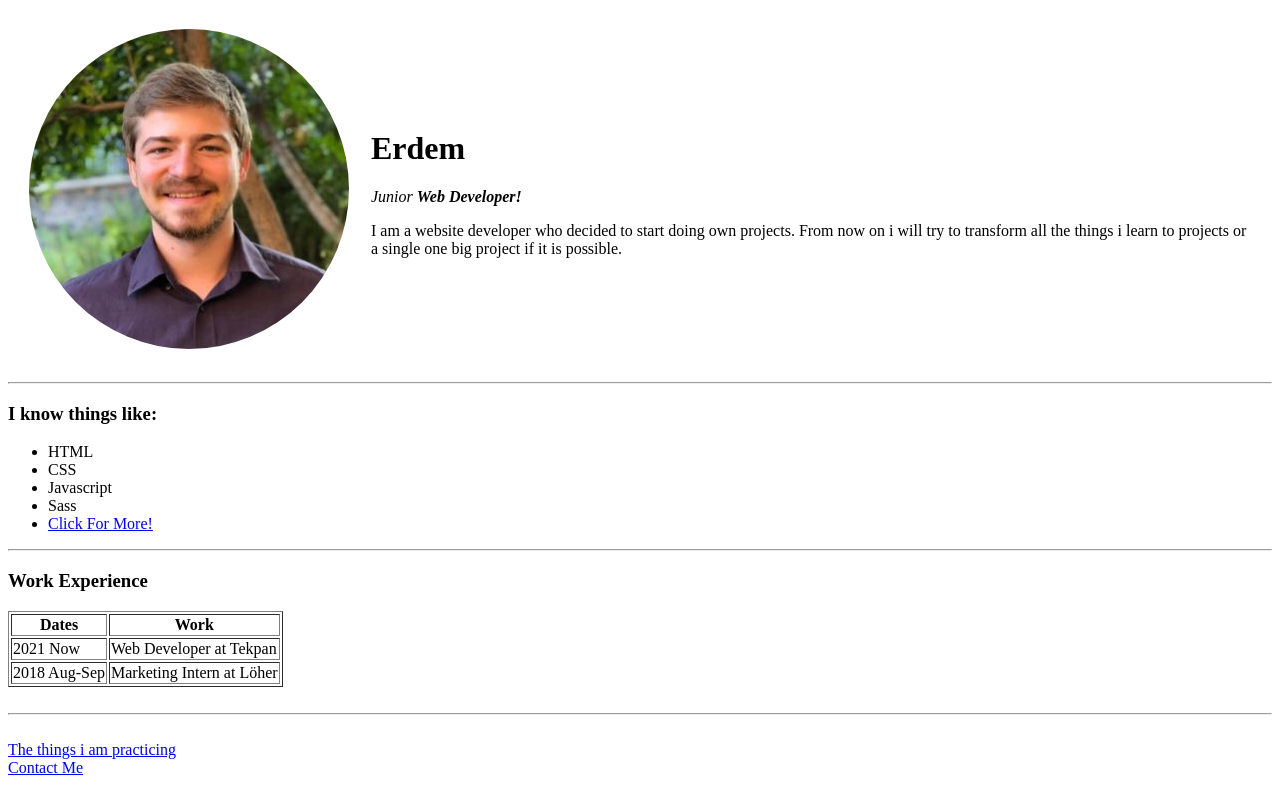
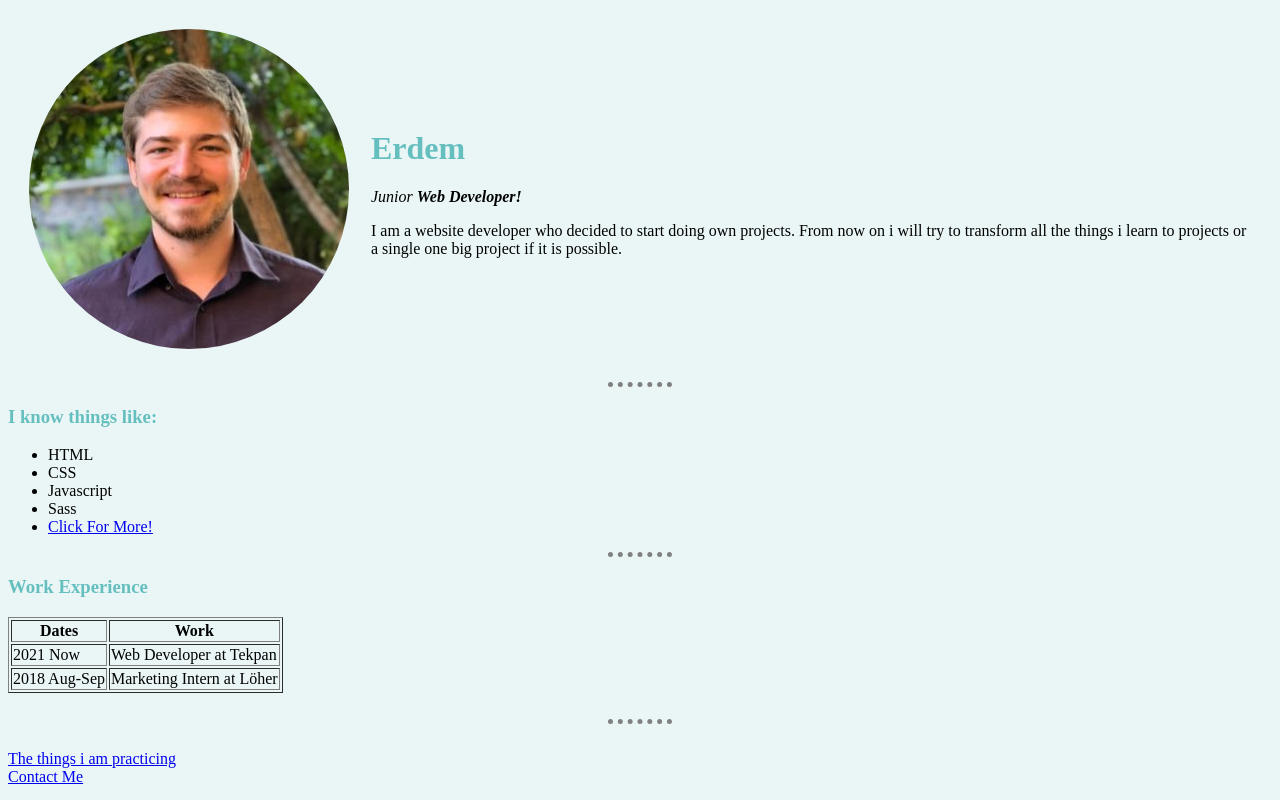
Before and after one commit to usererdem/beginnerHTML, a plain HTML site: page index.html in a window 1280 px wide. Drawn offline with Linux system fonts and the light colour scheme.

Commit message:
Add files via upload

```diff
--- /dev/null
+++ b/css/styles.css
@@ -0,0 +1,15 @@
+body {
+    background-color: #EAF6F6;
+}
+
+hr {
+    background-color: transparent;
+    width: 5%;
+    border-color: grey;
+    border-width: 5px;
+    border-style: dotted none none;
+}
+
+h1, h3 {
+    color: #66BFBF;
+}
--- a/index.html
+++ b/index.html
@@ -5,11 +5,13 @@
     <meta http-equiv="X-UA-Compatible" content="IE=edge">
     <meta name="viewport" content="width=device-width, initial-scale=1.0">
     <title> ♠ Erdem Elvan's Personal Site</title>
+    <link rel="stylesheet" href="css/styles.css">
 </head>
+
 <body>
     <table cellspacing="20">
         <tr>
-            <td><img src="circle-cropped.png" alt="Erdem Profile Picture"></td>
+            <td><img src="images/circle-cropped.png" alt="Erdem Profile Picture"></td>
             <td><h1>Erdem</h1>
                 <p><em>Junior <strong> Web Developer!</strong></em></p>
                 <p>I am a website developer who decided to start doing own projects. From now on i will try to transform all the things i learn to projects or a single one big project if it is possible.</p></td>
```
Also changed, not shown: contact.html (+4 -0 lines), practice.html (+1 -0 lines), skills.html (+1 -0 lines), images/Erdem.jpg (added), images/circle-cropped.png (added), 3 other files.
